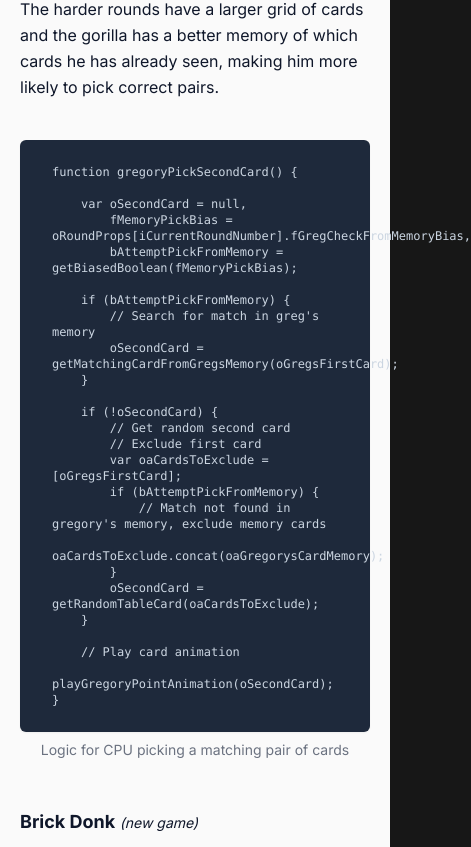
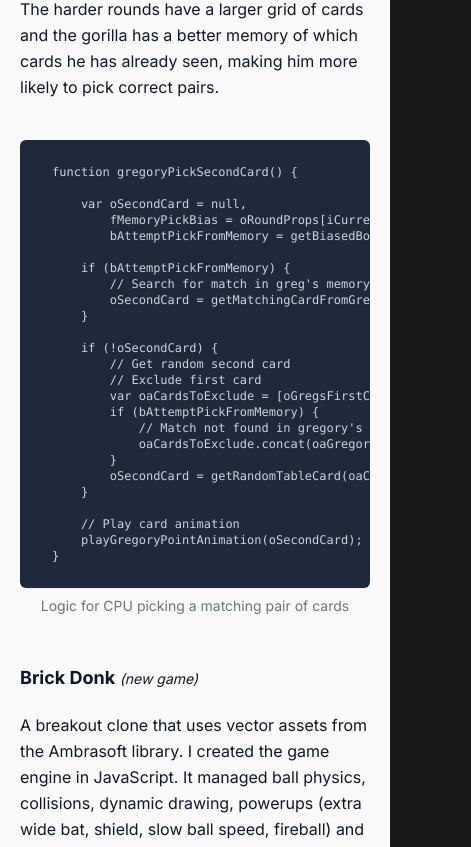
Before and after one commit to maxdmallett/next-js-portfolio-max-mallett, a Next.js app: page /projects/ambrasoft-flash-to-canvas-game-conversions in a window 390 px wide. Shown: the part 1656-2503 px from the top of the page, 471 px wide, since content can reach past the window. Built offline with nearby package versions, Linux system fonts and the light colour scheme.

Commit message:
Fixed code snippet overflow on mobile

```diff
--- a/app/components/codeSnippet.tsx
+++ b/app/components/codeSnippet.tsx
@@ -9,7 +9,7 @@ const CodeSnippet = (props: Props) => {
     const { code, caption } = props;
     return (
         <figure className="block mb-12">
-            <pre className='bg-slate-800 text-slate-300 text-xs rounded-md shadow-sm px-8 py-6 whitespace-break-spaces'>
+            <pre className='bg-slate-800 text-slate-300 text-xs rounded-md shadow-sm px-8 py-6 overflow-x-auto'>
                 <code>{code}</code>
             </pre>
             <figcaption className="mt-2 text-sm text-center text-gray-500 dark:text-gray-400">
```
